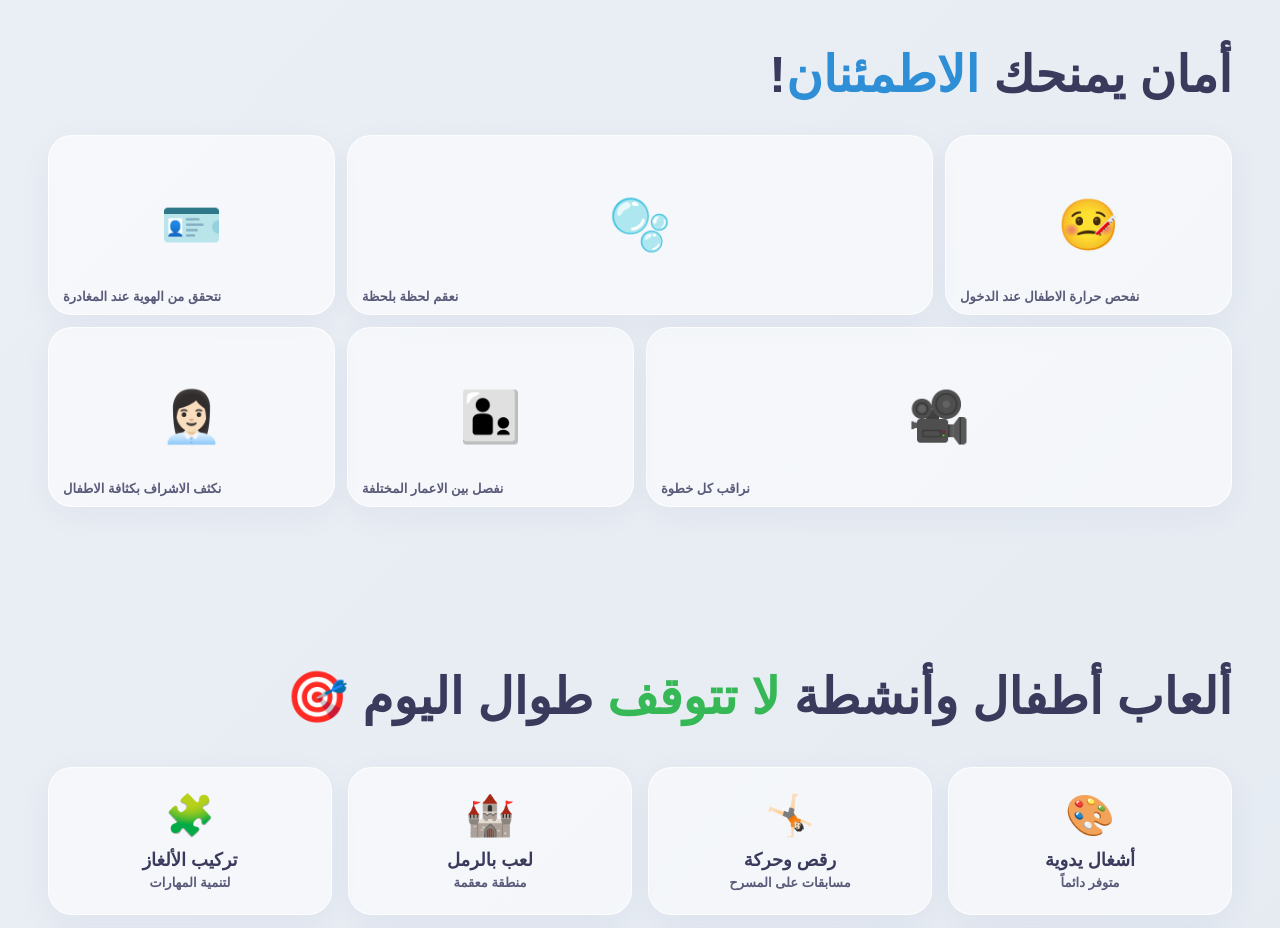
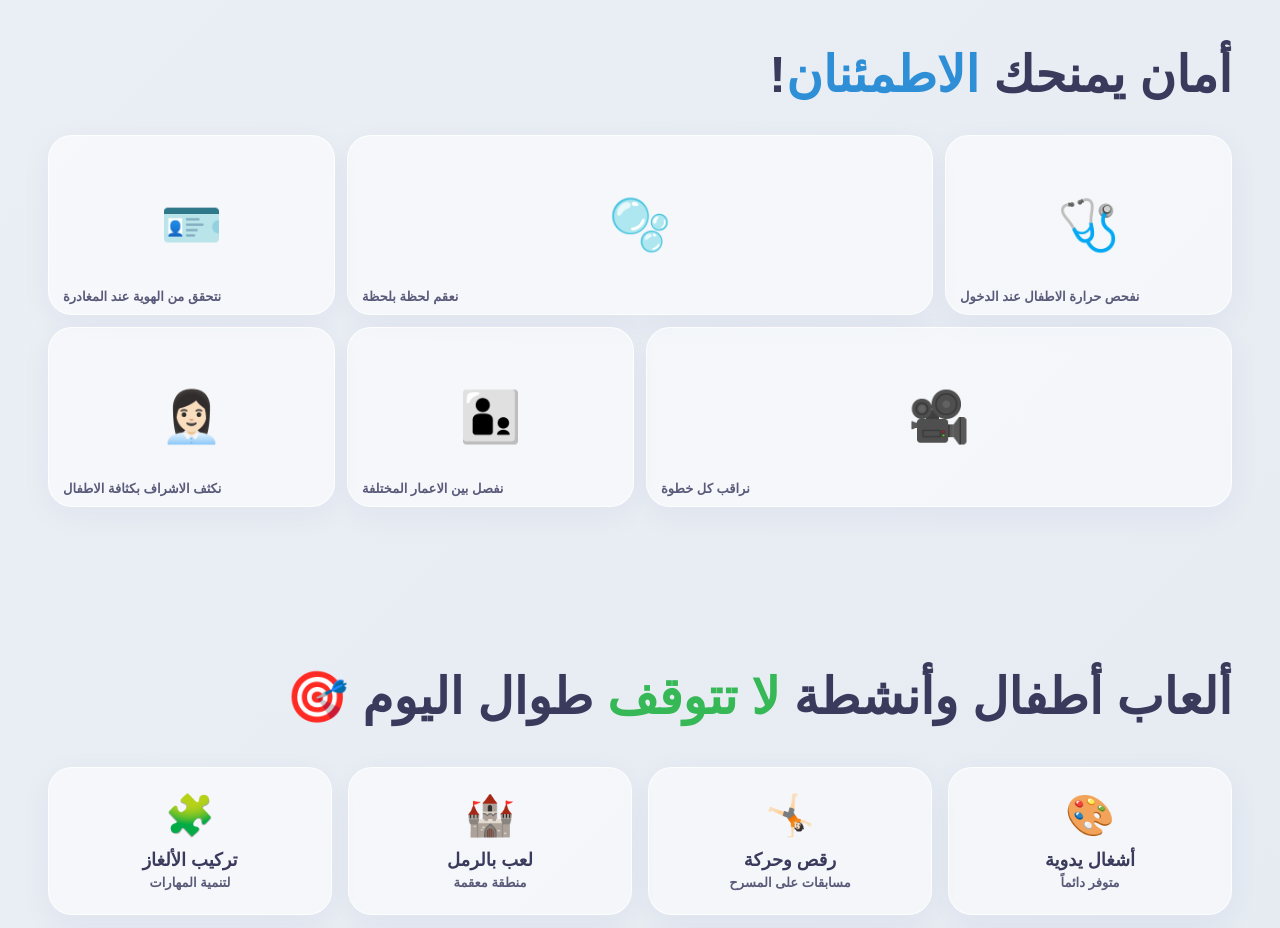
Before and after one commit to aliextimes14-spec/home, a plain HTML site: page index.html in a window 1280 px wide. Shown: the part 3600-4528 px from the top of the page. Drawn offline with Linux system fonts and the light colour scheme; a web font is replaced by a local one.

Commit message:
Update index.html

```diff
--- a/index.html
+++ b/index.html
@@ -697,7 +697,7 @@
 <section class="gallery-section" aria-labelledby="gallery-title">
   <h2 id="gallery-title" class="section-h2 fade-up">أمان يمنحك <span style="color:var(--blue-dark)">الاطمئنان</span>! </h2>
   <div class="gallery-grid">
-    <div class="gallery-cell" role="img" aria-label="نفحص حرارة الأطفال عند الدخول">🤒 <div class="gallery-cell-label">نفحص حرارة الاطفال عند الدخول</div></div>
+    <div class="gallery-cell" role="img" aria-label="نفحص حرارة الأطفال عند الدخول">🩺 <div class="gallery-cell-label">نفحص حرارة الاطفال عند الدخول</div></div>
     <div class="gallery-cell" role="img" aria-label="نعقم لحظة بلحظة">🫧<div class="gallery-cell-label">نعقم لحظة بلحظة</div></div>
     <div class="gallery-cell" role="img" aria-label=" نتحقق من الهوية عند المغادرة ">🪪<div class="gallery-cell-label">نتحقق من الهوية عند المغادرة</div></div>
     <div class="gallery-cell" role="img" aria-label="نراقب كل خطوة">🎥<div class="gallery-cell-label">نراقب كل خطوة</div></div>
```
